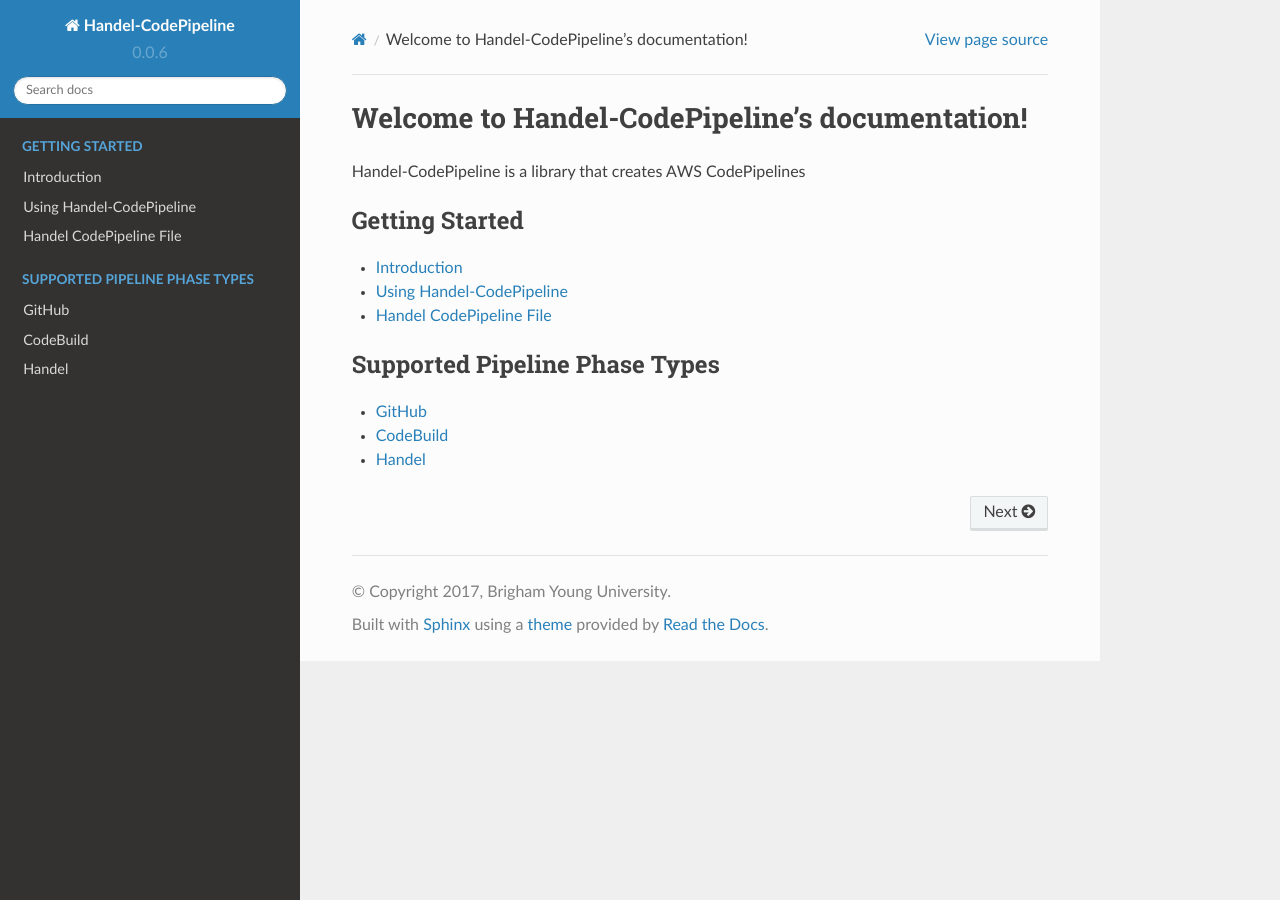
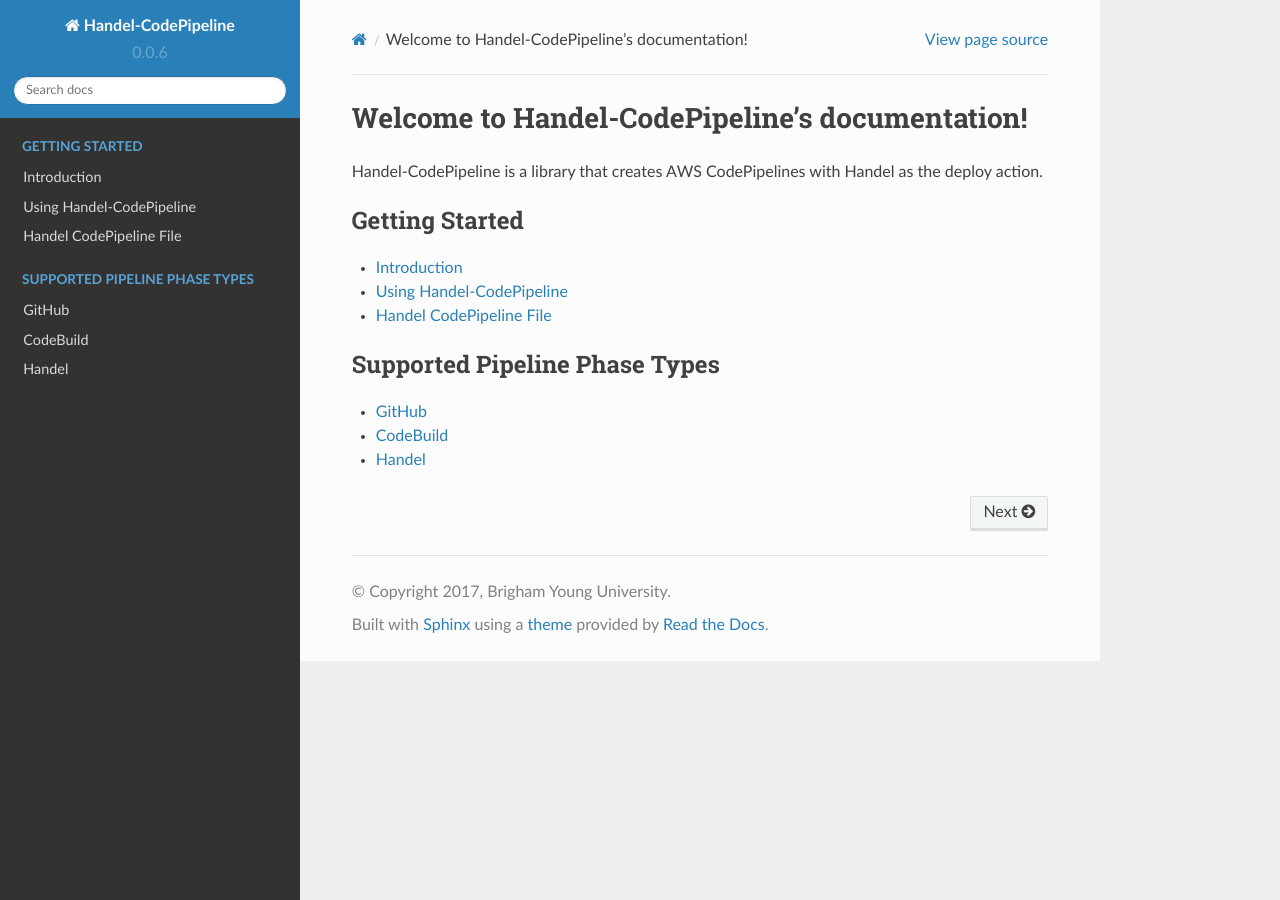
Before and after one commit to byu-oit/handel-codepipeline, a Sphinx documentation site: the page built from docs/index.rst, in a window 1280 px wide. Built offline with Sphinx 7.4.7 and the Read the Docs theme 2.0.0, drawn with Linux system fonts in a browser that asks for light colours.

Commit message:
Update main page doc

```diff
--- a/docs/index.rst
+++ b/docs/index.rst
@@ -1,6 +1,6 @@
 Welcome to Handel-CodePipeline's documentation!
 ===============================================
-Handel-CodePipeline is a library that creates AWS CodePipelines
+Handel-CodePipeline is a library that creates AWS CodePipelines with Handel as the deploy action.
 
 .. toctree::
    :maxdepth: 1
```
